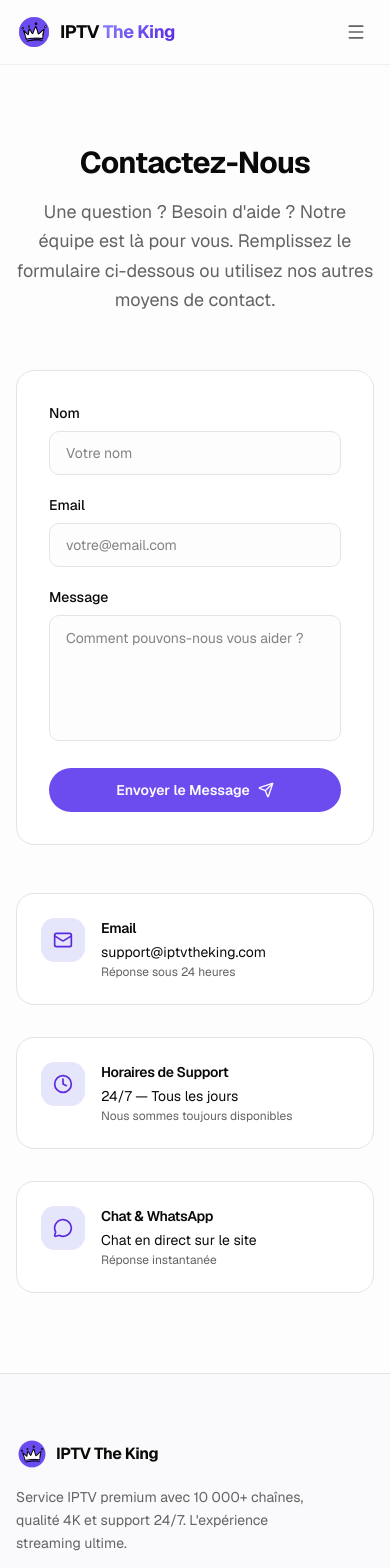
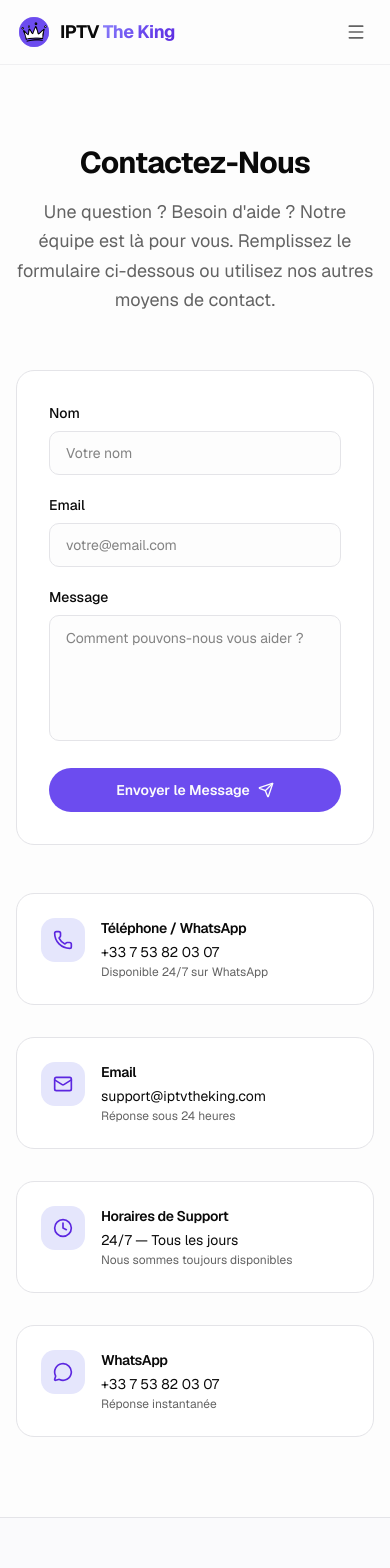
Before and after one commit to Ayoub0017/iptv-the-king, a Next.js app: page /contactez-nous in a window 390 px wide. Shown: the top 1568 px of the page. Built offline with nearby package versions, Linux system fonts and the light colour scheme.

Commit message:
feat: add WhatsApp CTA for plans and phone number on contact page

```diff
--- a/app/[slug]/page.tsx
+++ b/app/[slug]/page.tsx
@@ -21,6 +21,7 @@ import {
 } from "@/lib/schema";
 
 const SITE_URL = getSiteUrl();
+const WHATSAPP_NUMBER = "33753820307";
 
 /** Valid plan slugs */
 const PLAN_SLUGS = PLANS.map((p) => p.slug);
@@ -71,7 +72,7 @@ export default async function PlanPage({ params }: PlanPageProps) {
                 title={`Abonnement ${plan.duration}`}
                 highlight={`${plan.price}€`}
                 subtitle={`Seulement ${plan.pricePerMonth}€ par mois. Accès complet à toutes nos chaînes, films et séries en qualité 4K.`}
-                primaryCTA={{ label: "Choisir ce Plan", href: "#" }}
+                primaryCTA={{ label: "Choisir ce Plan", href: `https://wa.me/${WHATSAPP_NUMBER}?text=${encodeURIComponent(`Bonjour, je suis intéressé(e) par l'abonnement IPTV ${plan.duration} à ${plan.price}€. Pouvez-vous me donner plus d'informations ?`)}` }}
                 secondaryCTA={{ label: "Comparer les Plans", href: "#comparison" }}
             />
 
@@ -132,7 +133,7 @@ export default async function PlanPage({ params }: PlanPageProps) {
                 title="Prêt à Profiter du Meilleur IPTV ?"
                 subtitle="Commencez dès maintenant et profitez d'un streaming illimité en qualité 4K."
                 buttonLabel="Choisir ce Plan"
-                buttonHref="#"
+                buttonHref={`https://wa.me/${WHATSAPP_NUMBER}?text=${encodeURIComponent(`Bonjour, je suis intéressé(e) par l'abonnement IPTV ${plan.duration} à ${plan.price}€. Pouvez-vous me donner plus d'informations ?`)}`}
             />
 
             {/* FAQ */}
--- a/app/contactez-nous/page.tsx
+++ b/app/contactez-nous/page.tsx
@@ -1,5 +1,5 @@
 import type { Metadata } from "next";
-import { Mail, Clock, MessageCircle } from "lucide-react";
+import { Mail, Clock, MessageCircle, Phone } from "lucide-react";
 import { Container, Section } from "@/components/layout";
 import { SectionHeader, ContactForm } from "@/components/marketing";
 import { SchemaMarkup } from "@/components/schema-markup";
@@ -20,22 +20,32 @@ export const metadata: Metadata = {
 
 const CONTACT_INFO = [
     {
+        icon: Phone,
+        title: "Téléphone / WhatsApp",
+        description: "+33 7 53 82 03 07",
+        detail: "Disponible 24/7 sur WhatsApp",
+        href: "https://wa.me/33753820307",
+    },
+    {
         icon: Mail,
         title: "Email",
         description: "support@iptvtheking.com",
         detail: "Réponse sous 24 heures",
+        href: "mailto:support@iptvtheking.com",
     },
     {
         icon: Clock,
         title: "Horaires de Support",
         description: "24/7 — Tous les jours",
         detail: "Nous sommes toujours disponibles",
+        href: undefined,
     },
     {
         icon: MessageCircle,
-        title: "Chat & WhatsApp",
-        description: "Chat en direct sur le site",
+        title: "WhatsApp",
+        description: "+33 7 53 82 03 07",
         detail: "Réponse instantanée",
+        href: "https://wa.me/33753820307",
     },
 ];
 
@@ -73,11 +83,9 @@ export default function ContactPage() {
 
                         {/* Contact Info */}
                         <div className="flex flex-col justify-center gap-8">
-                            {CONTACT_INFO.map((item) => (
-                                <div
-                                    key={item.title}
-                                    className="flex items-start gap-4 rounded-2xl border border-border bg-card p-6 transition-all hover:border-brand-300/50 hover:shadow-lg hover:shadow-brand-500/5"
-                                >
+                            {CONTACT_INFO.map((item) => {
+                                const content = (
+                                    <>
                                         <div className="flex h-11 w-11 shrink-0 items-center justify-center rounded-xl bg-brand-100 text-brand-600">
                                             <item.icon className="h-5 w-5" />
                                         </div>
@@ -86,8 +94,27 @@ export default function ContactPage() {
                                             <p className="mt-1 text-sm text-text-primary">{item.description}</p>
                                             <p className="mt-0.5 text-xs text-text-muted">{item.detail}</p>
                                         </div>
+                                    </>
+                                );
+
+                                const className = "flex items-start gap-4 rounded-2xl border border-border bg-card p-6 transition-all hover:border-brand-300/50 hover:shadow-lg hover:shadow-brand-500/5";
+
+                                return item.href ? (
+                                    <a
+                                        key={item.title}
+                                        href={item.href}
+                                        target="_blank"
+                                        rel="noopener noreferrer"
+                                        className={className}
+                                    >
+                                        {content}
+                                    </a>
+                                ) : (
+                                    <div key={item.title} className={className}>
+                                        {content}
                                     </div>
-                            ))}
+                                );
+                            })}
                         </div>
                     </div>
                 </Container>
--- a/components/marketing/plan-card.tsx
+++ b/components/marketing/plan-card.tsx
@@ -1,4 +1,3 @@
-import Link from "next/link";
 import { Check } from "lucide-react";
 import { cn } from "@/lib/utils";
 import type { Plan } from "@/lib/constants";
@@ -6,6 +5,13 @@ import type { Plan } from "@/lib/constants";
 interface PlanCardProps {
     plan: Plan;
     className?: string;
+}
+
+function getWhatsAppUrl(plan: Plan) {
+    const message = encodeURIComponent(
+        `Bonjour, je suis intéressé(e) par l'abonnement IPTV ${plan.duration} à ${plan.price}€. Pouvez-vous me donner plus d'informations ?`
+    );
+    return `https://wa.me/33753820307?text=${message}`;
 }
 
 export function PlanCard({ plan, className }: PlanCardProps) {
@@ -45,12 +51,14 @@ export function PlanCard({ plan, className }: PlanCardProps) {
             </ul>
 
             {/* CTA */}
-            <Link
-                href={`/${plan.slug}`}
+            <a
+                href={getWhatsAppUrl(plan)}
+                target="_blank"
+                rel="noopener noreferrer"
                 className="mt-8 flex h-11 items-center justify-center rounded-full bg-cta text-sm font-semibold text-cta-foreground transition-all hover:scale-[1.02] hover:opacity-90 hover:shadow-lg"
             >
                 Choisir ce Plan
-            </Link>
+            </a>
         </div>
     );
 }
--- a/lib/schema.ts
+++ b/lib/schema.ts
@@ -349,6 +349,7 @@ export function contactOrganizationSchema(): JsonLd {
             "@type": "ContactPoint",
             contactType: "customer support",
             email: "support@iptvtheking.com",
+            telephone: "+33753820307",
             availableLanguage: ["French", "English"],
         },
     });
```
Lines whose indentation alone changed are shown as unchanged.
